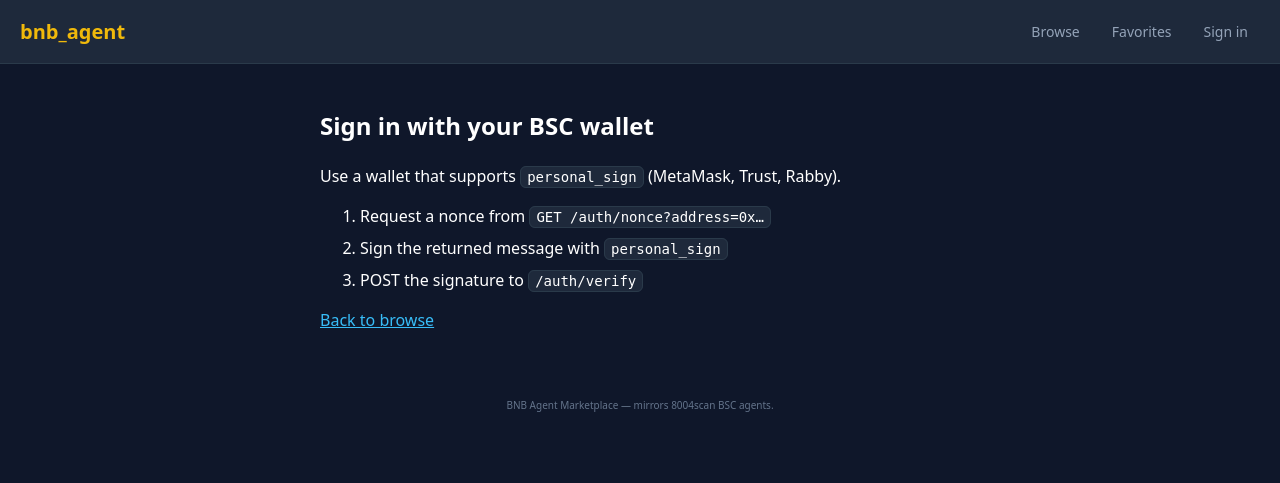
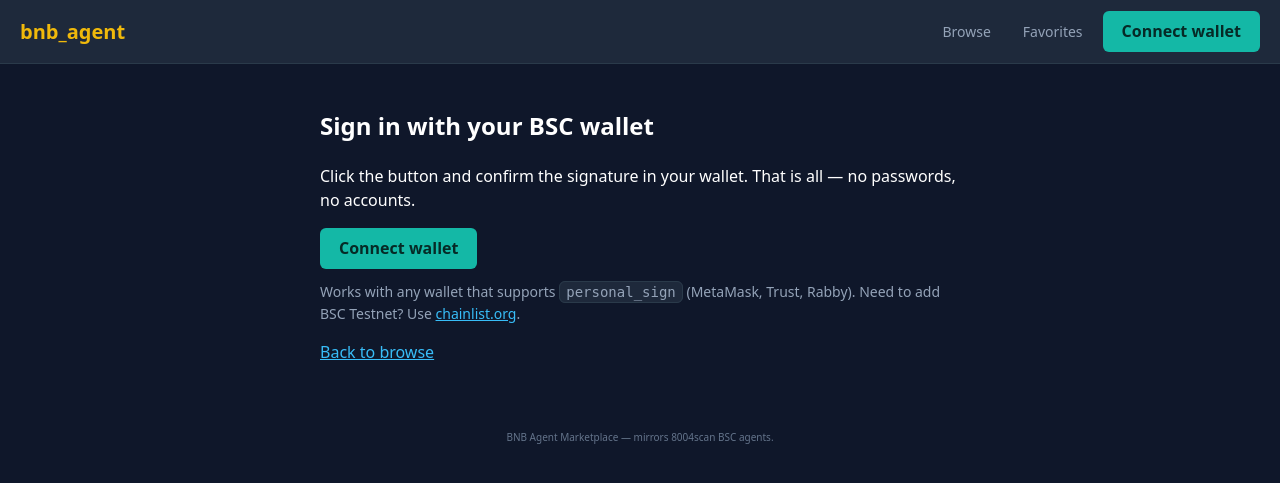
Before and after one commit to marioggil/bnb-agent-marketplace, a FastAPI app: page /auth in a window 1280 px wide. Shown: the top 483 px of the page. Run offline with FastAPI, Linux system fonts and the light colour scheme; parts of the project's set-up code (start-up, migrations or seed data) failed here and were passed over; some libraries are stand-ins or nearby versions.

Commit message:
feat(auth): one-click connect wallet button

```diff
--- /dev/null
+++ b/app/static/js/auth.js
@@ -0,0 +1,83 @@
+/* One-click wallet connect (personal_sign + session cookie).
+ *
+ * Flow: eth_requestAccounts -> GET /auth/nonce -> personal_sign the message
+ * -> POST /auth/verify -> reload. The session cookie is HttpOnly; fetch with
+ * same-origin credentials stores it automatically.
+ *
+ * When no EIP-1193 provider is present the button keeps working as a link to
+ * /auth (which now renders the same button plus setup instructions).
+ */
+(function () {
+  "use strict";
+
+  function setState(btn, busy) {
+    if (!btn) return;
+    btn.disabled = busy;
+    btn.textContent = busy ? "Connecting\u2026" : "Connect wallet";
+  }
+
+  function showError(message) {
+    var box = document.getElementById("auth-error");
+    if (!box) return;
+    box.textContent = message;
+    box.hidden = false;
+  }
+
+  async function connect(btn) {
+    setState(btn, true);
+    showError("");
+    try {
+      if (typeof window.ethereum === "undefined") {
+        window.location.href = "/auth";
+        return;
+      }
+      var accounts = await window.ethereum.request({ method: "eth_requestAccounts" });
+      var address = accounts && accounts[0];
+      if (!address) throw new Error("No account selected in your wallet.");
+
+      var nonceRes = await fetch("/auth/nonce?address=" + encodeURIComponent(address));
+      if (!nonceRes.ok) throw new Error("Could not request the sign-in nonce (HTTP " + nonceRes.status + ").");
+      var nonceBody = await nonceRes.json();
+
+      var signature = await window.ethereum.request({
+        method: "personal_sign",
+        params: [nonceBody.message, address],
+      });
+
+      var verify = await fetch("/auth/verify", {
+        method: "POST",
+        headers: { "Content-Type": "application/json" },
+        credentials: "same-origin",
+        body: JSON.stringify({
+          address: address,
+          signature: signature,
+          nonce: nonceBody.nonce,
+        }),
+      });
+      if (!verify.ok) throw new Error("Sign-in failed (HTTP " + verify.status + ").");
+
+      window.location.reload();
+    } catch (err) {
+      setState(btn, false);
+      var message = (err && err.message) ? err.message : String(err);
+      // User rejected the signature — keep the button usable, no scary text.
+      if (/rejected|denied|denied by user|user rejected/i.test(message)) {
+        message = "Signature rejected. Click again to retry.";
+      }
+      showError(message);
+    }
+  }
+
+  document.addEventListener("DOMContentLoaded", function () {
+    var btn = document.getElementById("connect-wallet");
+    if (!btn) return;
+    btn.addEventListener("click", function (event) {
+      // When a provider exists we handle the flow; otherwise fall through
+      // to the /auth link navigation (progressive enhancement).
+      if (typeof window.ethereum !== "undefined") {
+        event.preventDefault();
+        connect(btn);
+      }
+    });
+  });
+})();
--- a/app/templates/base.html
+++ b/app/templates/base.html
@@ -7,6 +7,7 @@
     <link rel="stylesheet" href="/static/css/site.css" />
     <!-- Vendored HTMX 2.x — no CDN inside the container (spec web-pages R1). -->
     <script src="/static/js/htmx-2.x.min.js" defer></script>
+    <script src="/static/js/auth.js" defer></script>
   </head>
   <body>
     <header>
@@ -18,7 +19,7 @@
         {% if _address %}
           <span class="user-address" title="Signed in wallet">{{ _address }}</span>
         {% else %}
-          <a href="/auth" hx-boost="true">Sign in</a>
+          <a href="/auth" class="btn btn-primary" id="connect-wallet">Connect wallet</a>
         {% endif %}
       </nav>
     </header>
--- a/app/templates/pages/auth.html
+++ b/app/templates/pages/auth.html
@@ -3,12 +3,17 @@
 {% block content %}
 <section class="auth">
   <h1>Sign in with your BSC wallet</h1>
-  <p>Use a wallet that supports <code>personal_sign</code> (MetaMask, Trust, Rabby).</p>
-  <ol>
-    <li>Request a nonce from <code>GET /auth/nonce?address=0x&hellip;</code></li>
-    <li>Sign the returned message with <code>personal_sign</code></li>
-    <li>POST the signature to <code>/auth/verify</code></li>
-  </ol>
+  <p>
+    Click the button and confirm the signature in your wallet. That is all
+    &mdash; no passwords, no accounts.
+  </p>
+  <button type="button" class="btn btn-primary" id="connect-wallet">Connect wallet</button>
+  <p id="auth-error" class="warning" hidden></p>
+  <p class="hint">
+    Works with any wallet that supports <code>personal_sign</code> (MetaMask,
+    Trust, Rabby). Need to add BSC Testnet? Use
+    <a href="https://chainlist.org" rel="noopener" target="_blank">chainlist.org</a>.
+  </p>
   <noscript><p class="warning">JavaScript is required to sign in.</p></noscript>
   <p><a href="/">Back to browse</a></p>
 </section>
```
